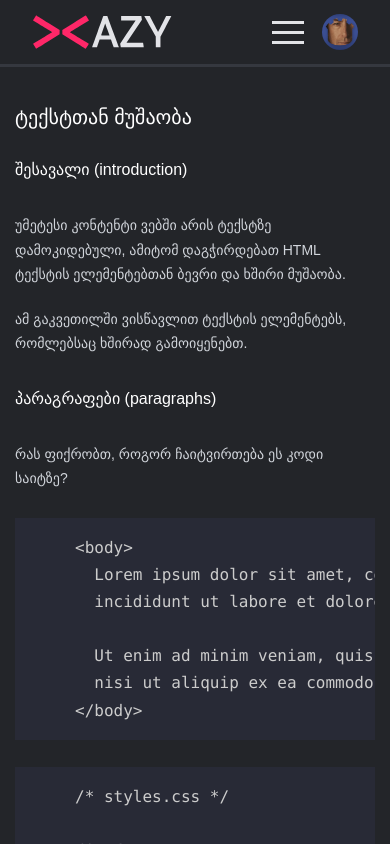
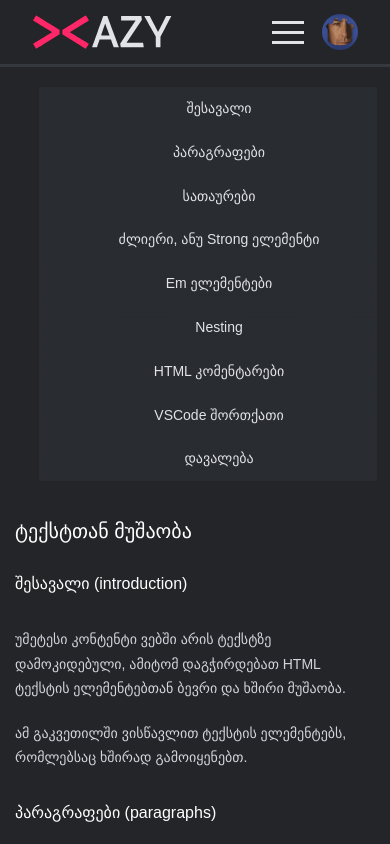
Before and after one commit to XazyProject/xazy, a React (Create React App) app: page / in a window 390 px wide. Shown: the top 844 px of the page. Built offline with nearby package versions, Linux system fonts and the light colour scheme; a small style sheet from the web is missing.

Commit message:
make lesson responsive

```diff
--- a/src/pages/Lessons/lessons.styled.ts
+++ b/src/pages/Lessons/lessons.styled.ts
@@ -12,6 +12,10 @@
 
     div:first-child {
         display: flex;
+
+        @media screen and (max-width: 1120px) {
+            display: block;
+        }
 
         .content {
             width: 800px;
@@ -46,7 +50,9 @@
             background: ${colors.secondaryDark};
 
             @media screen and (max-width: 1120px) {
-                display: none;
+                margin-right: auto;
+                margin-left: auto;
+                width: 80%;
             }
 
             ul {
@@ -99,6 +105,11 @@
                 li {
                     padding: 5px 4px 5px 0;
                     width: 240px;
+
+                    @media screen and (max-width: 1120px) {
+                        text-align: center;
+                        margin: 0 auto;
+                    }
                 }
 
                 a {
@@ -107,11 +118,27 @@
                     padding: 5px 0;
                     line-height: 1.7;
 
+                    @media screen and (max-width: 1120px) {
+                        display: block;
+                        margin: 0 auto;
+                    }
+
                     &:hover {
                         color: ${colors.xazyRed};
                         border-bottom: 1px solid ${colors.xazyRed};
 
                     }
+                }
+
+                @media screen and (max-width: 1120px) {
+                    position: static;
+                    height: 100%;
+                    display: flex;
+                    width: 100%;
+                    flex-wrap: wrap;
+                    justify-content: space-between;
+                    background-repeat: repeat;
+                    background-size: contain;
                 }
             }
         }
@@ -207,6 +234,9 @@
 
     a {
         color: ${colors.link};
+        @media screen and (max-width: 1120px) {
+            font-size: 14px;
+        }
 
         &:visited {
             color: ${colors.linkVisited};
```
